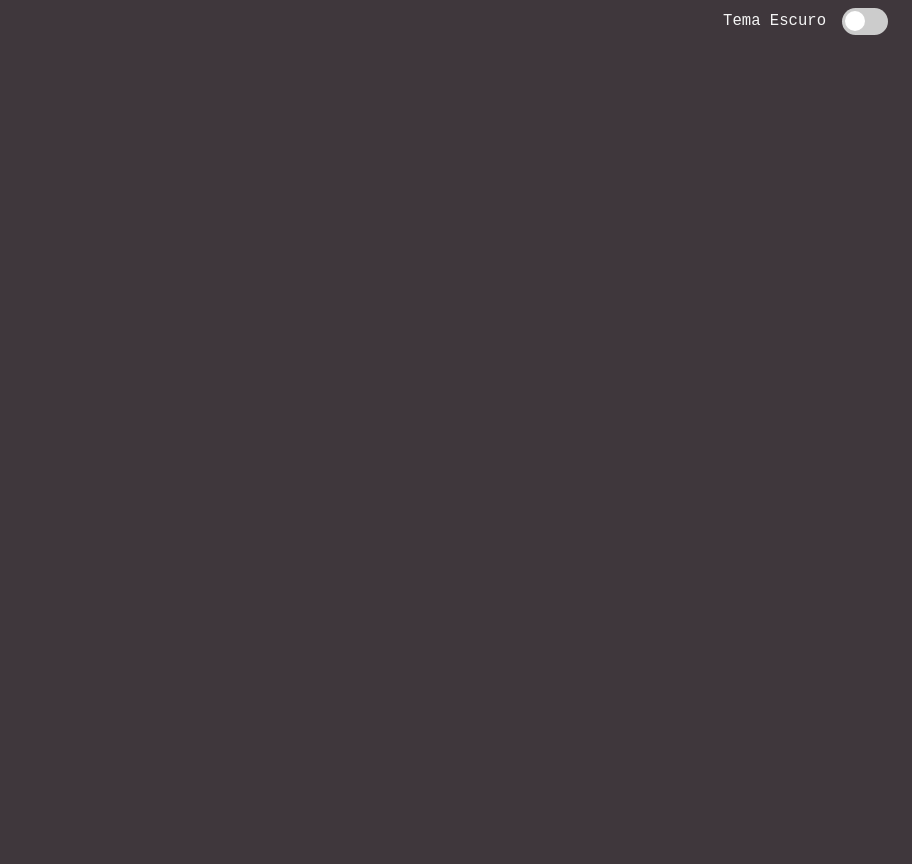
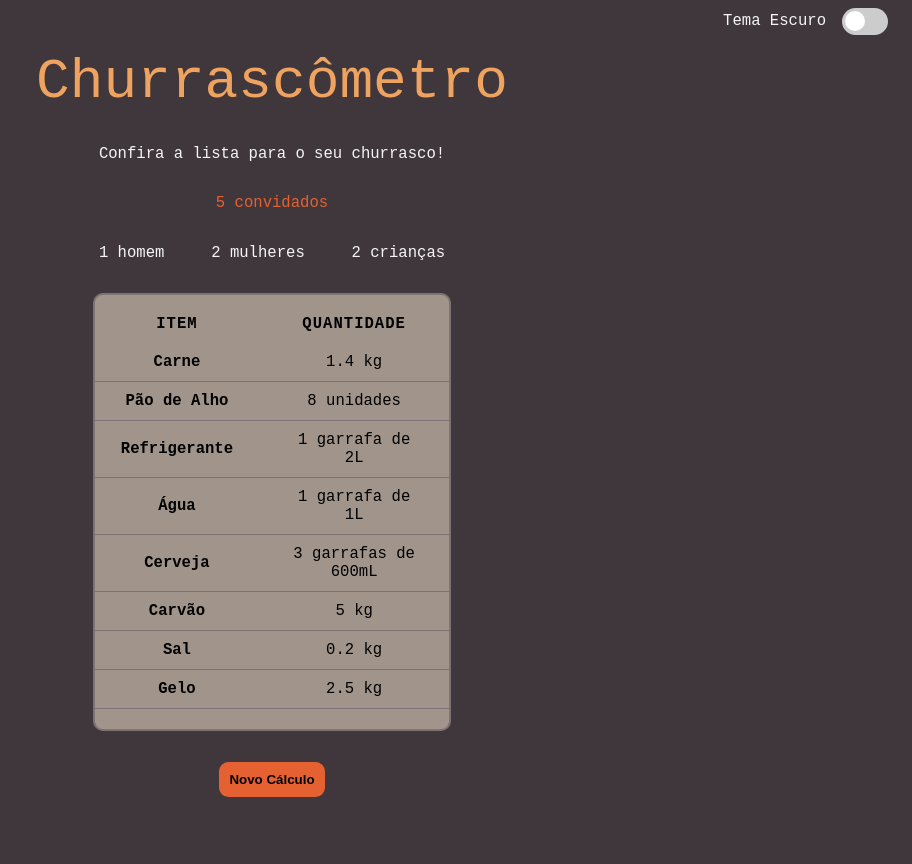
Before and after one commit to george-prado/ada-modulo-4, a plain HTML site: page app/src/result/result.html in a window 1280 px wide. Shown: the whole page, without its empty margins (368-1280 px from the left). Before the commit the page ends 800 px from the top, so only its background shows below. Drawn offline with Linux system fonts and the light colour scheme.

Commit message:
feat: implemented result interface

```diff
--- a/app/src/result/result.css
+++ b/app/src/result/result.css
@@ -0,0 +1,38 @@
+table {
+  width: 28vw;
+  background-color: var(--inner-bg-color);
+  border: 2px solid var(--inner-box-border-color);
+  border-collapse: separate;
+  border-spacing: 0;
+  border-radius: 10px;
+}
+
+th,
+td {
+  padding: 0.625rem 1.625rem;
+}
+
+th {
+  padding-top: 20px;
+}
+
+.row {
+  border-bottom: 1px solid var(--inner-box-border-color);
+  border-collapse: collapse;
+}
+
+.last-row {
+  padding-bottom: 22px;
+}
+
+.tx-space {
+  letter-spacing: 1px;
+}
+
+.guest {
+  color: var(--button-color);
+}
+
+.page-end {
+  margin-bottom: 4rem;
+}
--- a/app/src/result/result.html
+++ b/app/src/result/result.html
@@ -1,22 +1,84 @@
 <!DOCTYPE html>
 <html lang="pt-br">
   <head>
-    <meta charset="UTF-8">
-    <meta name="viewport" content="width=device-width, initial-scale=1.0">
+    <meta charset="UTF-8" />
+    <meta name="viewport" content="width=device-width, initial-scale=1.0" />
     <title>Churrascômetro</title>
-    <link rel="stylesheet" href="../../../styles.css">
-    <link rel="stylesheet" href="result.css">
+    <link rel="stylesheet" href="../../../styles.css" />
+    <link rel="stylesheet" href="result.css" />
   </head>
   <body>
     <nav class="flex j-end a-center mr-1">
       <p class="mr-1">Tema Escuro</p>
       <label class="switch">
-            <input type="checkbox">
+        <input type="checkbox" />
         <span class="slider round"></span>
       </label>
     </nav>
-    <main>
+    <main class="flex-col mx mt-1">
+      <h1 class="tx-center">Churrascômetro</h1>
 
+      <div class="tx-center mx">
+        <p class="mt-2">Confira a lista para o seu churrasco!</p>
+
+        <p class="mt-2 guest">5 convidados</p>
+
+        <div class="flex j-evenly mt-2">
+          <p>1 homem</p>
+          <p>2 mulheres</p>
+          <p>2 crianças</p>
+        </div>
+      </div>
+
+      <table class="tx-center mx black mt-2">
+        <thead>
+          <th class="tx-left bold tx-space">ITEM</th>
+          <th class="tx-right bold tx-space">QUANTIDADE</th>
+        </thead>
+        <tbody>
+          <tr>
+            <td class="tx-left bold row">Carne</td>
+            <td class="tx-right row">1.4 kg</td>
+          </tr>
+          <tr>
+            <td class="tx-left bold row">Pão de Alho</td>
+            <td class="tx-right row">8 unidades</td>
+          </tr>
+          <tr>
+            <td class="tx-left bold row">Refrigerante</td>
+            <td class="tx-right row">1 garrafa de 2L</td>
+          </tr>
+          <tr>
+            <td class="tx-left bold row">Água</td>
+            <td class="tx-right row">1 garrafa de 1L</td>
+          </tr>
+          <tr>
+            <td class="tx-left bold row">Cerveja</td>
+            <td class="tx-right row">3 garrafas de 600mL</td>
+          </tr>
+          <tr>
+            <td class="tx-left bold row">Carvão</td>
+            <td class="tx-right row">5 kg</td>
+          </tr>
+          <tr>
+            <td class="tx-left bold row">Sal</td>
+            <td class="tx-right row">0.2 kg</td>
+          </tr>
+          <tr>
+            <td class="tx-left bold row">Gelo</td>
+            <td class="tx-right row">2.5 kg</td>
+          </tr>
+          <tr>
+            <td></td>
+          </tr>
+        </tbody>
+      </table>
+
+      <div class="flex j-center mt-2">
+        <button class="calc-btn page-end">
+          <a class="black" href="">Novo Cálculo</a>
+        </button>
+      </div>
     </main>
   </body>
 </html>
```
Lines whose indentation alone changed are shown as unchanged.
